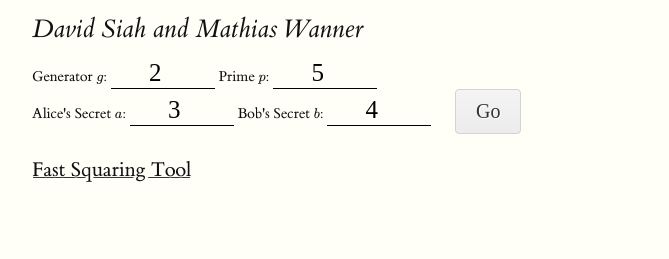
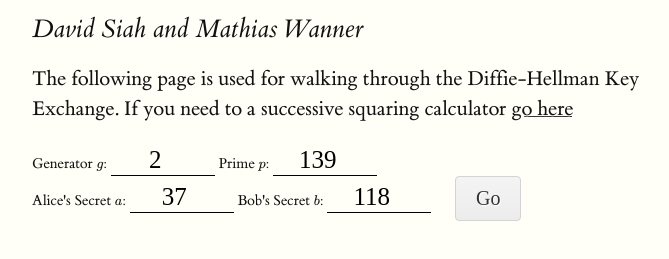
Before and after one commit to dsiah/dhke, a plain HTML site: page index.html in a window 1280 px wide. Shown: the part 115-374 px from the top of the page, without its empty margins (128-797 px from the left). Drawn offline with nearby package versions, Linux system fonts and the light colour scheme; some packages are replaced by stand-ins of ours.

Commit message:
defaulting example and lead-in link

```diff
--- a/index.html
+++ b/index.html
@@ -192,14 +192,16 @@
     <h1>Diffie Hellman Key Exchange</h1>
     <p class="subtitle">David Siah and Mathias Wanner</p>
 
+    <p>The following page is used for walking through the Diffie-Hellman Key Exchange. If you need to a successive squaring calculator <a href="/dhke/fsquares.html">go here</a></p>
+
     <div class="inp">
       <span>Generator $g$: <input type="number" class="ginput" name="g" value="2"></span>
-      <span>Prime $p$: <input class="pinput" type="number" name="p" value="5"></span>
+      <span>Prime $p$: <input class="pinput" type="number" name="p" value="139"></span>
     </div>
 
     <div class="inp">
-      <span>Alice's Secret $a$: <input class="sinputa" type="number" name="a" value="3"></span>
-      <span>Bob's Secret $b$: <input class="sinputb" type="number" name="a" value="4"></span>
+      <span>Alice's Secret $a$: <input class="sinputa" type="number" name="a" value="37"></span>
+      <span>Bob's Secret $b$: <input class="sinputb" type="number" name="a" value="118"></span>
       <button href="#" width="75px" class="button big primary" onclick="gensolution()">Go</button>
     </div>
 
@@ -207,6 +209,6 @@
       <p id="Formula"></p>
     </div>
 
-    <p><a href="/dhke/fsquares.html">Fast Squaring Tool</a></p>
+
   </body>
 </html>
```
